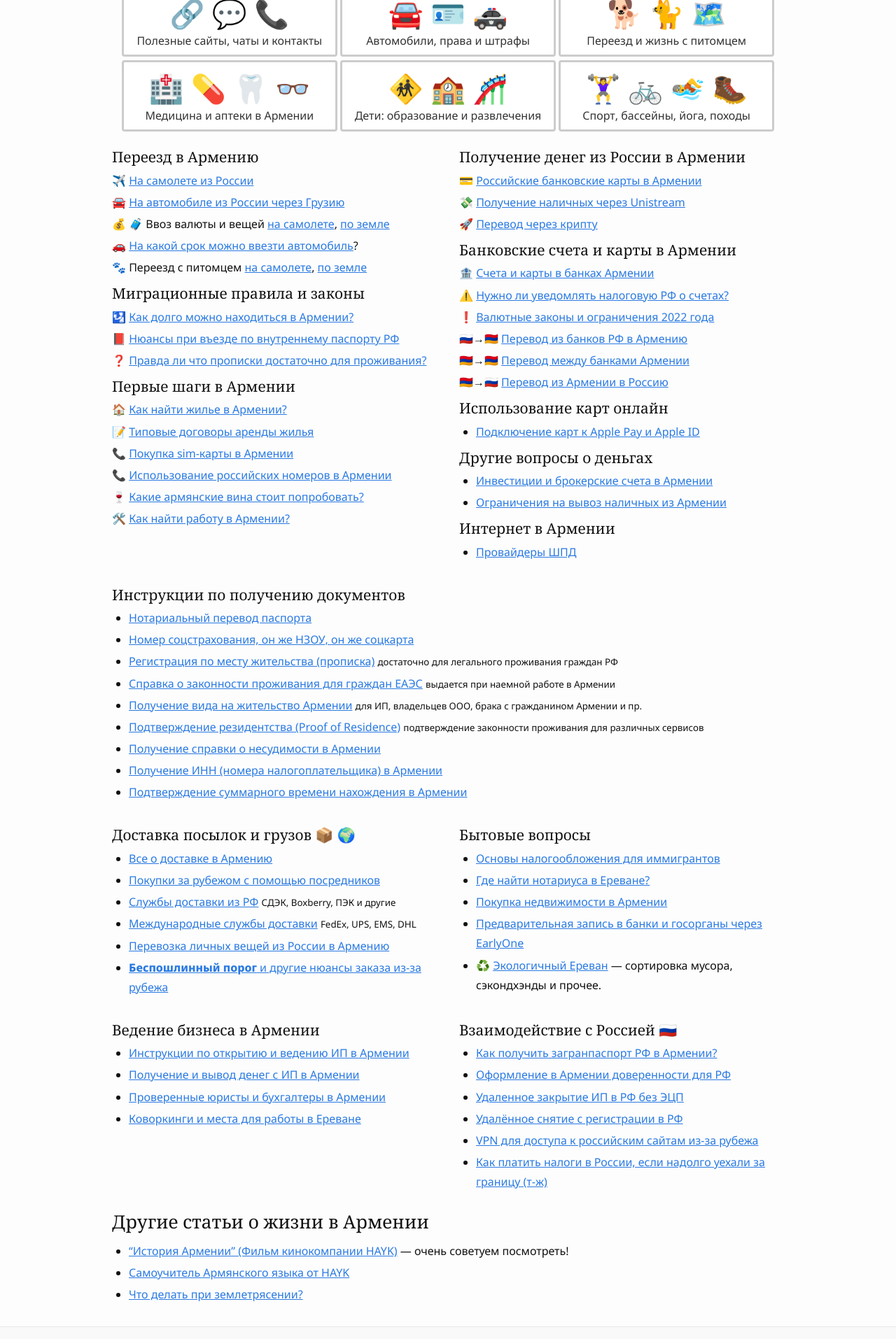
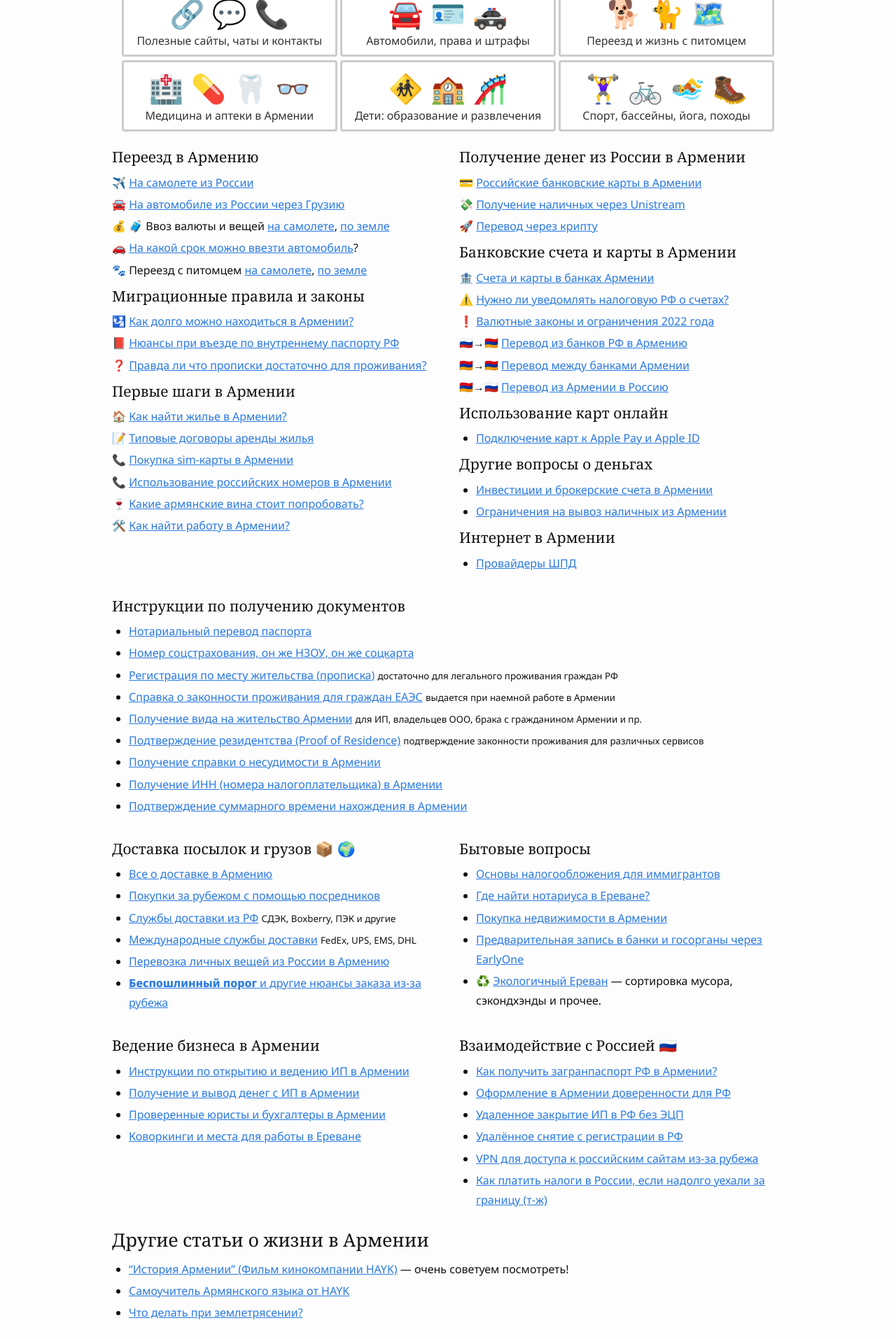
Before and after one commit to haywiki/haywiki.github.io, a Jekyll site: the page built from index.md, in a window 1280 px wide. Shown: the part 692-2606 px from the top of the page at 70% size. Built offline with Jekyll 4.4.1, drawn with Linux system fonts in a browser that asks for light colours; nearby versions of some CDN libraries.

Commit message:
фикс вдогонку

```diff
--- a/_sass/_content.scss
+++ b/_sass/_content.scss
@@ -111,13 +111,13 @@
 
     h2 {
       font-size: 1.5rem !important;
-      margin-bottom: .2rem;
+      margin-bottom: .3rem;
       margin-top: 1rem;
     }
 
     h3 {
       font-size: 1.3rem !important;
-      margin-bottom: .2rem;
+      margin-bottom: .4rem;
       margin-top: .5rem;
     }
 
```
